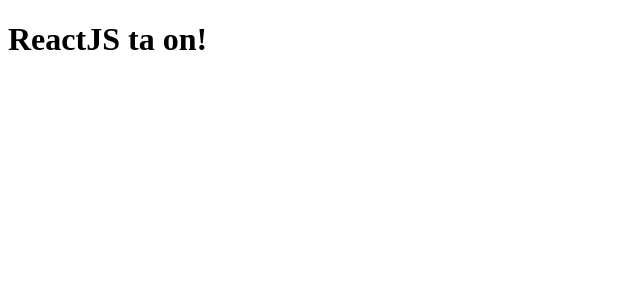
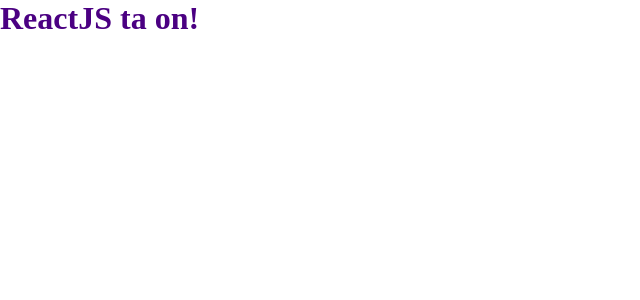
Before and after one commit to thuurzz/ignite-reactjs-rocketseat, a React app in the folder 01-github-explorer/: page / in a window 1280 px wide. Shown: the top 300 px of the page, without its empty margins (0-640 px from the left). Built offline with nearby package versions, Linux system fonts and the light colour scheme.

Commit message:
End do biuld do ambiente:hello_world app em react

```diff
--- a/01-github-explorer/src/App.jsx
+++ b/01-github-explorer/src/App.jsx
@@ -1,3 +1,5 @@
+import './styles/global.scss';
+
 export function App(){
     return <h1>ReactJS ta on!</h1>
 }
--- /dev/null
+++ b/01-github-explorer/src/styles/global.scss
@@ -0,0 +1,11 @@
+* {
+    margin: 0;
+    padding: 0;
+    box-sizing: border-box;
+}
+
+body {
+    font: Arial, Helvetica, sans-serif;
+    background: #FFFFFF;
+    color: indigo;
+}
--- a/01-github-explorer/webpack.config.js
+++ b/01-github-explorer/webpack.config.js
@@ -1,8 +1,11 @@
 const path = require('path');
 const HtmlWebpackPlugin = require('html-webpack-plugin')
 
+const isDevelopment = process.env.NODE_ENV !== 'production';
+
 module.exports = {
-    mode:  'development',
+    mode: isDevelopment?  'development' : 'production',
+    devtool: isDevelopment? 'eval-source-map' : 'source-map',
     entry: path.resolve(__dirname,'src', 'index.jsx'),
     output: {
         path: path.resolve(__dirname, 'dist'),
@@ -25,6 +28,11 @@
                 test: /\.jsx$/,
                 exclude: /node_modules/,
                 use: 'babel-loader'
+            },
+            {
+                test: /\.scss$/,
+                exclude: /node_modules/,
+                use: ['style-loader', 'css-loader', 'sass-loader'],
             }
         ]
     }
```
Also changed, not shown: 01-github-explorer/package.json (+8 -1 lines), 01-github-explorer/babel.config.js (line endings or trailing spaces), 01-github-explorer/public/index.html (line endings or trailing spaces), 01-github-explorer/src/index.jsx (line endings or trailing spaces), 1 other file (tests, documents, lock files or other folders).
